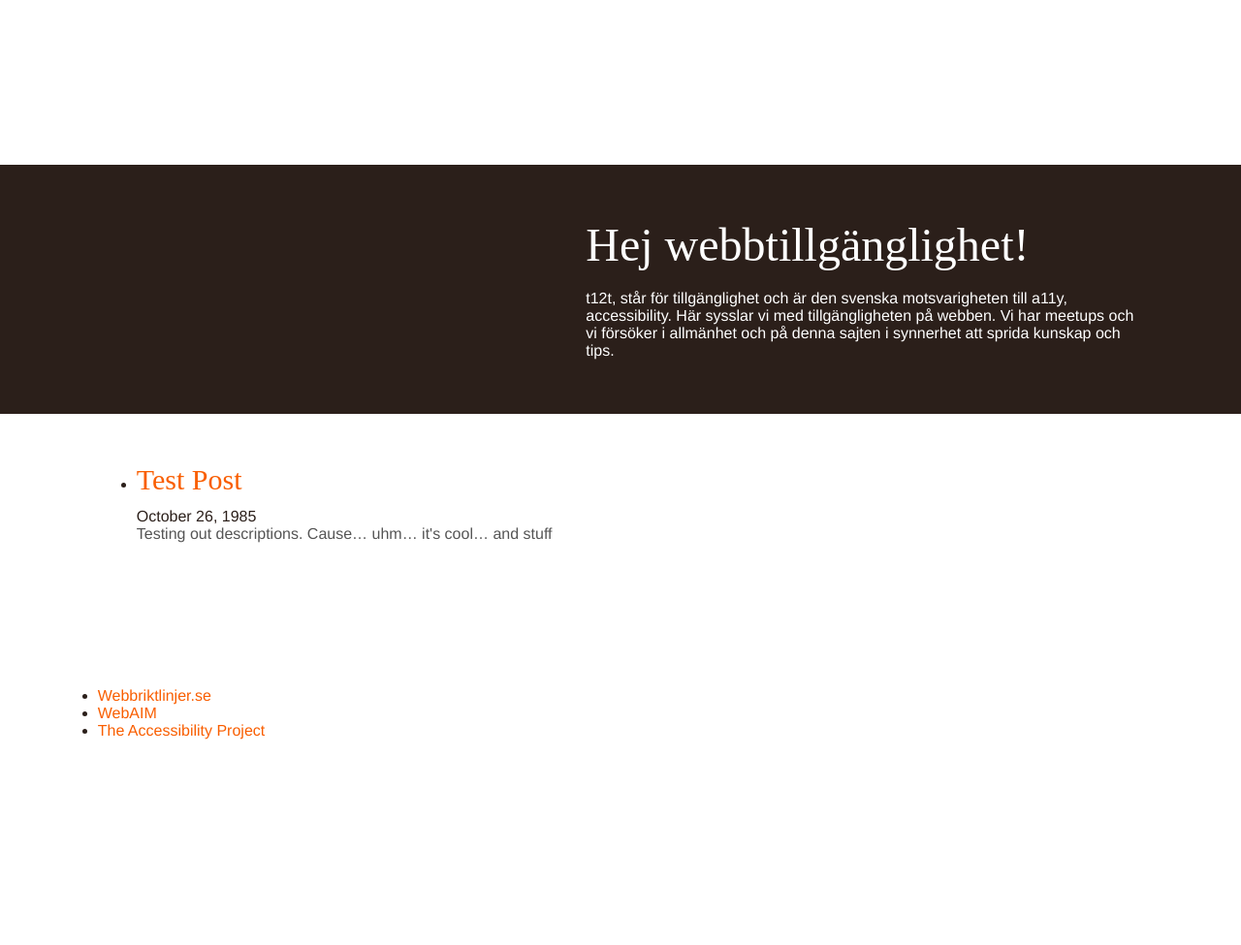
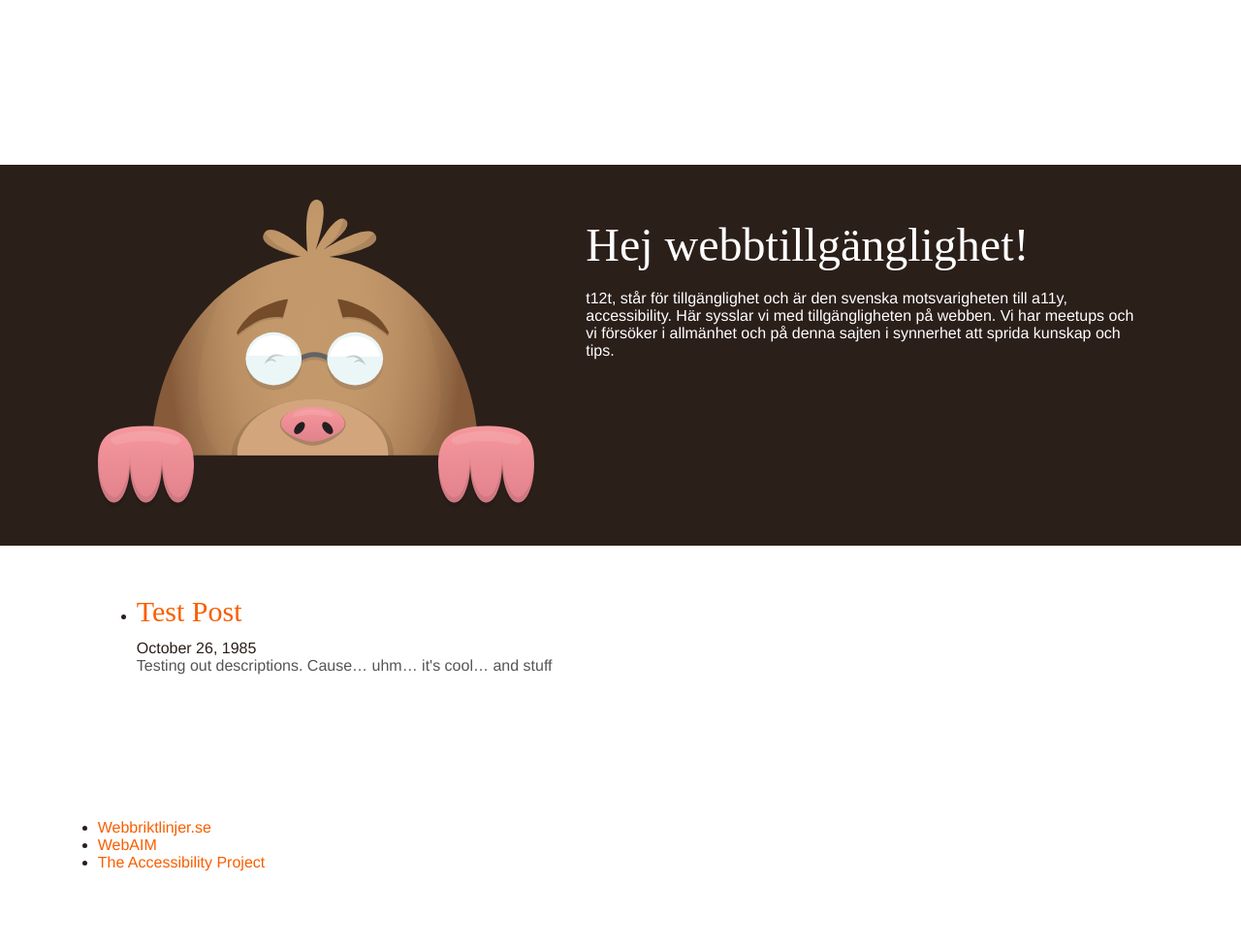
Before and after one commit to t12t/t12t, a Jekyll site: the page built from index.html, in a window 1280 px wide. Shown: the whole page at 97% size. Built offline with Jekyll 4.4.1, drawn with Linux system fonts in a browser that asks for light colours; some web fonts are replaced; Markdown is read by kramdown in place of the engine named in the settings; the list of posts is cut into pages by our own code; before the commit the page ends 900 px from its top, so only the background shows below that.

Commit message:
Added mole + some minor adjustments

```diff
--- a/_config.yml
+++ b/_config.yml
@@ -22,17 +22,17 @@ version:          1.0.0
 github:
   repo:           https://github.com/t12t
 
-#feed config
+#Feed config
 name: t12t
 description: Jobbar för att inspirera och förbättra kunskapen runt webb och tillgänglighet.
 url: http://t12t.se
 
-#general config
+#General config
 markdown: rdiscount
 permalink: /:year/:month/:day/:title
 rdiscount extensions: [smart]
 
-# our Navz
+# Our navz
 navigation:
 - text: Start
   url: /
--- /dev/null
+++ b/_includes/mole.html
@@ -0,0 +1,102 @@
+<svg xmlns="http://www.w3.org/2000/svg" xmlns:xlink="http://www.w3.org/1999/xlink" version="1.1" x="0px" y="0px" width="450px" height="317.5px" viewBox="0 0 450 317.5" enable-background="new 0 0 450 317.5" xml:space="preserve" aria-labelledby="title" aria-describedby="desc" role="img">
+<title>En mullvad</title>
+<desc>En plirande mullvad h&#228;nger &#246;ver kanten p&#229; sidan</desc>
+<g id="kropp">
+    <path fill="#FFFFFF" d="M170.333 36.833"/>
+
+        <radialGradient id="SVGID_1_" cx="224.144" cy="131.917" r="151.33" gradientTransform="matrix(1 0 0 2 0 -131.9165)" gradientUnits="userSpaceOnUse">
+        <stop offset="0" style="stop-color:#C49A6C"/>
+        <stop offset="0.3607" style="stop-color:#C2976A"/>
+        <stop offset="0.5776" style="stop-color:#BA8F63"/>
+        <stop offset="0.7565" style="stop-color:#AC8158"/>
+        <stop offset="0.9137" style="stop-color:#996D48"/>
+        <stop offset="1" style="stop-color:#8B5E3C"/>
+    </radialGradient>
+    <path fill="url(#SVGID_1_)" d="M238.9 58.92c7.202-1.025 50.981-7.789 48.129-20.446c-4.388-19.468-57.286 14.953-57.286 14.953 s36.313-23.885 25.654-32.736S224.5 52.068 224.5 52.068s17.672-50.684 1.563-52.043s-9.913 53.597-9.913 53.597 s-36.094-33.662-44.753-18.93c-8.844 15.046 38.15 24.173 38.15 24.173l0.323 0.002c-82.771 9.181-154.247 97.05-154.247 204.111 c0 0.285 0.007 0.569 0.008 0.854h337.025c0.001-0.285 0.009-0.569 0.009-0.854C392.666 156.124 321.468 68.388 238.9 58.92z"/>
+    <g>
+        <defs>
+            <path id="SVGID_2_" d="M238.9 58.92c7.202-1.025 50.981-7.789 48.129-20.446c-4.388-19.468-57.286 14.953-57.286 14.953 s36.313-23.885 25.654-32.736S224.5 52.068 224.5 52.068s17.672-50.684 1.563-52.043s-9.913 53.597-9.913 53.597 s-36.094-33.662-44.753-18.93c-8.844 15.046 38.15 24.173 38.15 24.173l0.323 0.002c-82.771 9.181-154.247 97.05-154.247 204.111 c0 0.285 0.007 0.569 0.008 0.854h337.025c0.001-0.285 0.009-0.569 0.009-0.854C392.666 156.124 321.468 68.388 238.9 58.92z"/>
+        </defs>
+        <clipPath id="SVGID_3_">
+            <use xlink:href="#SVGID_2_" overflow="visible"/>
+        </clipPath>
+        <path opacity="0.03" clip-path="url(#SVGID_3_)" d="M469 363.5l-482 6l35-209l106-63c0 0-97 199 97 200 c205.997 1.062 102-198 102-198l84 52L469 363.5z"/>
+        <path opacity="0.1" clip-path="url(#SVGID_3_)" d="M240.133 58.755c0 0 14.273-4.362 26.078-10.161 c19.306-9.483 19.982-18.627 19.982-18.627l8.468 19.305L240.133 58.755z"/>
+        <path opacity="0.1" clip-path="url(#SVGID_3_)" d="M233.021 51.304c0 0 10.5-8.805 14.563-16.595s6.435-17.273 6.435-17.273 l11.516 9.822L233.021 51.304z"/>
+        <path opacity="0.1" clip-path="url(#SVGID_3_)" d="M209.548 58.864c0 0-13.148-5.19-22.589-10.947 c-13.886-8.467-17.273-19.305-17.273-19.305l-6.435 17.612l26.417 12.531L209.548 58.864z"/>
+        <ellipse opacity="0.1" clip-path="url(#SVGID_3_)" cx="221.584" cy="265.41" rx="83.88" ry="59.542"/>
+    </g>
+    <path d="M336.658 61.804"/>
+    <path d="M354.608 44.192"/>
+    <path d="M355.285 56.046"/>
+</g>
+<g id="nos_x5F_bg">
+    <path fill="#D3A57D" d="M299.381 263.833c0.02-0.52 0.055-1.037 0.055-1.561c0-31.151-34.855-56.405-77.852-56.405 c-42.996 0-77.851 25.254-77.851 56.405c0 0.523 0.035 1.041 0.055 1.561H299.381z"/>
+</g>
+<g id="nos">
+    <path opacity="0.2" d="M255.434 231.642c0 10.343-21.84 22.064-33.85 22.064c-11.831 0-33.849-11.722-33.849-22.064 c0-10.342 15.435-17.099 34.129-17.099S255.434 221.3 255.434 231.642z"/>
+    <linearGradient id="SVGID_4_" gradientUnits="userSpaceOnUse" x1="221.584" y1="249.736" x2="221.584" y2="213.91">
+        <stop offset="0" style="stop-color:#E2818B"/>
+        <stop offset="1" style="stop-color:#F5989D"/>
+    </linearGradient>
+    <path fill="url(#SVGID_4_)" d="M254.425 231.008c0 10.343-24.427 18.728-32.841 18.728c-8.413 0-32.84-8.385-32.84-18.728 c0-10.342 14.975-17.099 33.112-17.099C239.993 213.91 254.425 220.667 254.425 231.008z"/>
+
+        <ellipse transform="matrix(0.7783 0.6278 -0.6278 0.7783 193.9955 -78.2927)" fill="#231F20" cx="207.877" cy="235.593" rx="4.262" ry="7.32"/>
+
+        <ellipse transform="matrix(-0.7783 0.6279 -0.6279 -0.7783 569.1639 270.2298)" fill="#231F20" cx="236.876" cy="235.593" rx="4.262" ry="7.32"/>
+    <path opacity="0.1" fill="#FFFFFF" d="M242.545 222.65c0 3.339-9.529-0.614-20.961-0.614s-20.438 3.953-20.438 0.614 c0-3.338 9.268-6.044 20.699-6.044S242.545 219.312 242.545 222.65z"/>
+</g>
+<g id="&#246;gonbryn">
+    <path opacity="0.1" d="M196.094 104.789l-5.416 18.837c0 0-10.596-2.354-24.018 2.826c-8.408 3.245-22.605 14.835-22.605 14.835 l-0.942-2.354c0 0 8.298-18 26.608-26.138C188.794 104.317 196.094 104.789 196.094 104.789z"/>
+    <path opacity="0.1" d="M247.113 104.789l5.416 18.837c0 0 10.596-2.354 24.018 2.826c8.408 3.245 22.605 14.835 22.605 14.835 l0.941-2.354c0 0-8.298-18-26.607-26.138C254.413 104.317 247.113 104.789 247.113 104.789z"/>
+    <path fill="#754C29" d="M196.094 102.789l-5.416 18.837c0 0-10.596-2.354-24.018 2.826c-8.408 3.245-22.605 14.835-22.605 14.835 l-0.942-2.354c0 0 8.298-18 26.608-26.138C188.794 102.317 196.094 102.789 196.094 102.789z"/>
+    <path fill="#754C29" d="M247.113 102.789l5.416 18.837c0 0 10.596-2.354 24.018 2.826c8.408 3.245 22.605 14.835 22.605 14.835 l0.941-2.354c0 0-8.298-18-26.607-26.138C254.413 102.317 247.113 102.789 247.113 102.789z"/>
+</g>
+<g id="&#246;gon">
+    <path fill="#AD8863" d="M204.161 175.564c3.421-6.029 10.723-10.216 19.186-10.216s15.766 4.187 19.187 10.216h5.561 c-3.625-8.857-13.348-15.216-24.747-15.216c-11.4 0-21.122 6.359-24.747 15.216H204.161z"/>
+    <ellipse fill="#AD8863" cx="181.26" cy="169.131" rx="28.845" ry="27.314"/>
+    <ellipse fill="#AD8863" cx="265.26" cy="169.131" rx="28.845" ry="27.314"/>
+    <path fill="#616363" d="M204.161 172.564c3.421-6.029 10.723-10.216 19.186-10.216s15.766 4.187 19.187 10.216h5.561 c-3.625-8.857-13.348-15.216-24.747-15.216c-11.4 0-21.122 6.359-24.747 15.216H204.161z"/>
+    <ellipse fill="#EBF6F7" cx="181.26" cy="164.131" rx="28.845" ry="27.314"/>
+    <ellipse fill="#EBF6F7" cx="265.26" cy="164.131" rx="28.845" ry="27.314"/>
+    <path fill="#FFFFFF" d="M207.172 161.012c-1.646-11.911-12.653-21.12-25.999-21.12c-13.345 0-24.353 9.209-25.999 21.12H207.172z"/>
+    <path fill="#FFFFFF" d="M291.145 161.856c-1.645-11.911-12.652-21.12-25.998-21.12s-24.354 9.209-25.998 21.12H291.145z"/>
+    <path opacity="0.3" fill="#616363" d="M192.688 162.329c0 0-5.745-4.137-11.952-2.256s-9.066 9.832-9.066 9.832 c0 0 2.979-3.017 6.139-3.855c2.988-0.793 5.897 1.599 5.897 1.599s0.234-1.713-2.482-2.88c-1.527-0.656-3.348-0.129-3.348-0.129 s2.921-3.102 7.19-3.286C188.215 161.217 192.688 162.329 192.688 162.329z"/>
+    <path opacity="0.3" fill="#616363" d="M255.249 163.186c0 0 5.745-4.137 11.952-2.256c6.206 1.881 9.066 9.832 9.066 9.832 s-2.979-3.017-6.14-3.855c-2.988-0.793-5.897 1.599-5.897 1.599s-0.234-1.713 2.482-2.88c1.527-0.656 3.348-0.129 3.348-0.129 s-2.921-3.102-7.189-3.286C259.723 162.074 255.249 163.186 255.249 163.186z"/>
+</g>
+<g id="tassar">
+    <path opacity="0.1" d="M49.302 238.5C4.121 238.5 0 255.496 0 277.556S7.387 317.5 16.5 317.5S33 299.617 33 277.556 c0-0.237-0.006-0.471-0.007-0.707h0.015c-0.001 0.236-0.007 0.47-0.007 0.707c0 22.061 7.387 39.943 16.5 39.943 S66 299.617 66 277.556c0-0.237-0.006-0.471-0.007-0.707h0.015c-0.001 0.236-0.007 0.47-0.007 0.707 c0 22.061 7.387 39.943 16.5 39.943S99 299.617 99 277.556S90.294 238.5 49.302 238.5z"/>
+    <linearGradient id="SVGID_5_" gradientUnits="userSpaceOnUse" x1="49.5" y1="312.5" x2="49.5" y2="233.5">
+        <stop offset="0" style="stop-color:#E2818B"/>
+        <stop offset="1" style="stop-color:#F5989D"/>
+    </linearGradient>
+    <path fill="url(#SVGID_5_)" d="M49.302 233.5C4.121 233.5 0 250.496 0 272.556S7.387 312.5 16.5 312.5S33 294.617 33 272.556 c0-0.237-0.006-0.471-0.007-0.707h0.015c-0.001 0.236-0.007 0.47-0.007 0.707c0 22.061 7.387 39.943 16.5 39.943 S66 294.617 66 272.556c0-0.237-0.006-0.471-0.007-0.707h0.015c-0.001 0.236-0.007 0.47-0.007 0.707 c0 22.061 7.387 39.943 16.5 39.943S99 294.617 99 272.556S90.294 233.5 49.302 233.5z"/>
+    <g>
+        <defs>
+            <path id="SVGID_6_" d="M49.302 233.5C4.121 233.5 0 250.496 0 272.556S7.387 312.5 16.5 312.5S33 294.617 33 272.556 c0-0.237-0.006-0.471-0.007-0.707h0.015c-0.001 0.236-0.007 0.47-0.007 0.707c0 22.061 7.387 39.943 16.5 39.943 S66 294.617 66 272.556c0-0.237-0.006-0.471-0.007-0.707h0.015c-0.001 0.236-0.007 0.47-0.007 0.707 c0 22.061 7.387 39.943 16.5 39.943S99 294.617 99 272.556S90.294 233.5 49.302 233.5z"/>
+        </defs>
+        <clipPath id="SVGID_7_">
+            <use xlink:href="#SVGID_6_" overflow="visible"/>
+        </clipPath>
+        <path opacity="0.1" clip-path="url(#SVGID_7_)" fill="#231F20" d="M95.606 253.444c2.531 5.615 4.869 12.461 3.872 19.419 c-4.096 28.57-11.731 34.325-17.375 34.214c-9.111-0.18-15.824-22.423-15.824-44.483c0 22.061-7.667 43.931-16.78 43.931 s-16.306-21.759-16.306-43.819c0 22.061-8.963 44.483-16.156 44.372c-5.533-0.086-16.561-12.153-16.561-34.214 c0-7.1-0.309-13.155 1.862-19.156h-21.187v78.416h144.042v-78.416L95.606 253.444z"/>
+    </g>
+    <path opacity="0.1" fill="#FFFFFF" d="M85.365 248.067c0 2.722-3.784 5.856-9.766 3.938c0 0-8.378-2.996-26.1-2.742 s-26.955 3.037-26.955 3.037c-6.661 1.624-9.234-1.511-9.234-4.232l0 0c0-2.722 2.422-3.769 6.434-4.929 c0 0 13.417-4.639 29.755-4.639s29.432 4.639 29.432 4.639C82.338 244.529 85.365 245.345 85.365 248.067L85.365 248.067z"/>
+    <path opacity="0.1" d="M400.698 238.5c45.181 0 49.302 16.996 49.302 39.057s-7.387 39.943-16.5 39.943S417 299.617 417 277.556 c0-0.237 0.006-0.471 0.008-0.707h-0.016c0.002 0.236 0.008 0.47 0.008 0.707c0 22.061-7.387 39.943-16.5 39.943 S384 299.617 384 277.556c0-0.237 0.006-0.471 0.008-0.707h-0.016c0.002 0.236 0.008 0.47 0.008 0.707 c0 22.061-7.387 39.943-16.5 39.943S351 299.617 351 277.556S359.706 238.5 400.698 238.5z"/>
+
+        <linearGradient id="SVGID_8_" gradientUnits="userSpaceOnUse" x1="-13.499" y1="312.5" x2="-13.499" y2="233.5" gradientTransform="matrix(-1 0 0 1 387 0)">
+        <stop offset="0" style="stop-color:#E2818B"/>
+        <stop offset="1" style="stop-color:#F5989D"/>
+    </linearGradient>
+    <path fill="url(#SVGID_8_)" d="M400.698 233.5c45.181 0 49.302 16.996 49.302 39.057s-7.387 39.943-16.5 39.943 S417 294.617 417 272.556c0-0.237 0.006-0.471 0.008-0.707h-0.016c0.002 0.236 0.008 0.47 0.008 0.707 c0 22.061-7.387 39.943-16.5 39.943S384 294.617 384 272.556c0-0.237 0.006-0.471 0.008-0.707h-0.016 c0.002 0.236 0.008 0.47 0.008 0.707c0 22.061-7.387 39.943-16.5 39.943S351 294.617 351 272.556S359.706 233.5 400.698 233.5z"/>
+    <g>
+        <defs>
+            <path id="SVGID_9_" d="M400.698 233.5c45.181 0 49.302 16.996 49.302 39.057s-7.387 39.943-16.5 39.943S417 294.617 417 272.556 c0-0.237 0.006-0.471 0.008-0.707h-0.016c0.002 0.236 0.008 0.47 0.008 0.707c0 22.061-7.387 39.943-16.5 39.943 S384 294.617 384 272.556c0-0.237 0.006-0.471 0.008-0.707h-0.016c0.002 0.236 0.008 0.47 0.008 0.707 c0 22.061-7.387 39.943-16.5 39.943S351 294.617 351 272.556S359.706 233.5 400.698 233.5z"/>
+        </defs>
+        <clipPath id="SVGID_10_">
+            <use xlink:href="#SVGID_9_" overflow="visible"/>
+        </clipPath>
+        <path opacity="0.1" clip-path="url(#SVGID_10_)" fill="#231F20" d="M354.394 253.444c-2.531 5.615-4.869 12.461-3.872 19.419 c4.096 28.57 11.731 34.325 17.375 34.214c9.111-0.18 15.824-22.423 15.824-44.483c0 22.061 7.666 43.931 16.779 43.931 s16.306-21.759 16.306-43.819c0 22.061 8.964 44.483 16.155 44.372c5.533-0.086 16.561-12.153 16.561-34.214 c0-7.1 0.31-13.155-1.861-19.156h21.186v78.416H324.804v-78.416L354.394 253.444z"/>
+    </g>
+    <path opacity="0.1" fill="#FFFFFF" d="M364.635 248.067c0 2.722 3.784 5.856 9.766 3.938c0 0 8.379-2.996 26.1-2.742 s26.955 3.037 26.955 3.037c6.66 1.624 9.234-1.511 9.234-4.232l0 0c0-2.722-2.422-3.769-6.434-4.929 c0 0-13.418-4.639-29.756-4.639s-29.432 4.639-29.432 4.639C367.662 244.529 364.635 245.345 364.635 248.067L364.635 248.067z"/>
+</g>
+</svg>
--- a/index.html
+++ b/index.html
@@ -9,6 +9,7 @@ title: Startsida för t12t
 			t12t, står för tillgänglighet och är den svenska motsvarigheten till a11y, accessibility. Här sysslar vi med tillgängligheten på webben. Vi har meetups och vi försöker i allmänhet och på denna sajten i synnerhet att sprida kunskap och tips.
 		</p>
 	</div>
+ {% include mole.html %}
 </div>
 <div class="package">
 	<ul>{% for post in site.posts %}
```
Also changed, not shown: n00b-tips/index.md (+1 -1 lines), niceness/mole-optim.svg (added), niceness/mole.svg (added), 1 other file.
